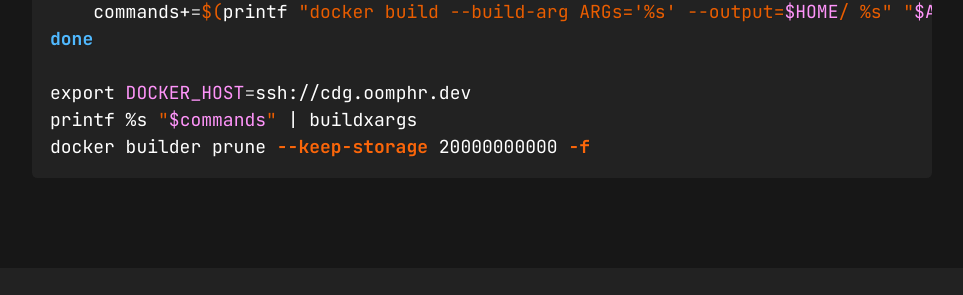
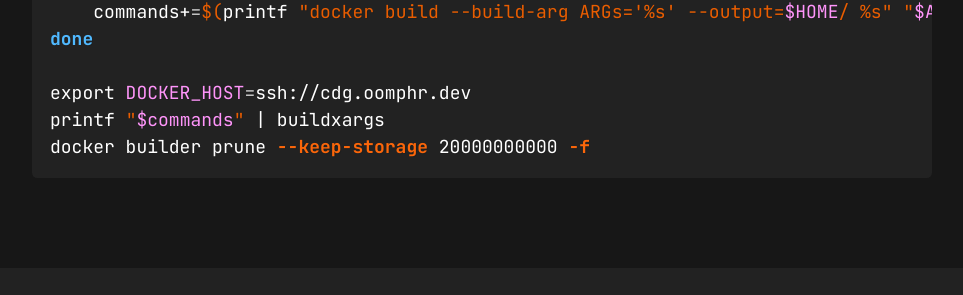
Before and after one commit to fenollp/fenollp.github.io, a Jekyll site: the page built from _posts/2022-03-26-buildxargs_xargs_for_buildkit.md, in a window 1280 px wide. Shown: the part 1476-1771 px from the top of the page, without its empty margins (158-1121 px from the left). Built offline with Jekyll 4.4.1, drawn with Linux system fonts in a browser that asks for light colours.

Commit message:
eh
Signed-off-by: Pierre Fenoll <pierrefenoll@gmail.com>

````diff
--- a/_posts/2022-03-26-buildxargs_xargs_for_buildkit.md
+++ b/_posts/2022-03-26-buildxargs_xargs_for_buildkit.md
@@ -49,6 +49,6 @@ for ((i=1; i<=$#; i++)); do
 done
 
 export DOCKER_HOST=ssh://cdg.oomphr.dev
-printf %s "$commands" | buildxargs
+printf "$commands" | buildxargs
 docker builder prune --keep-storage 20000000000 -f
 ```
````
